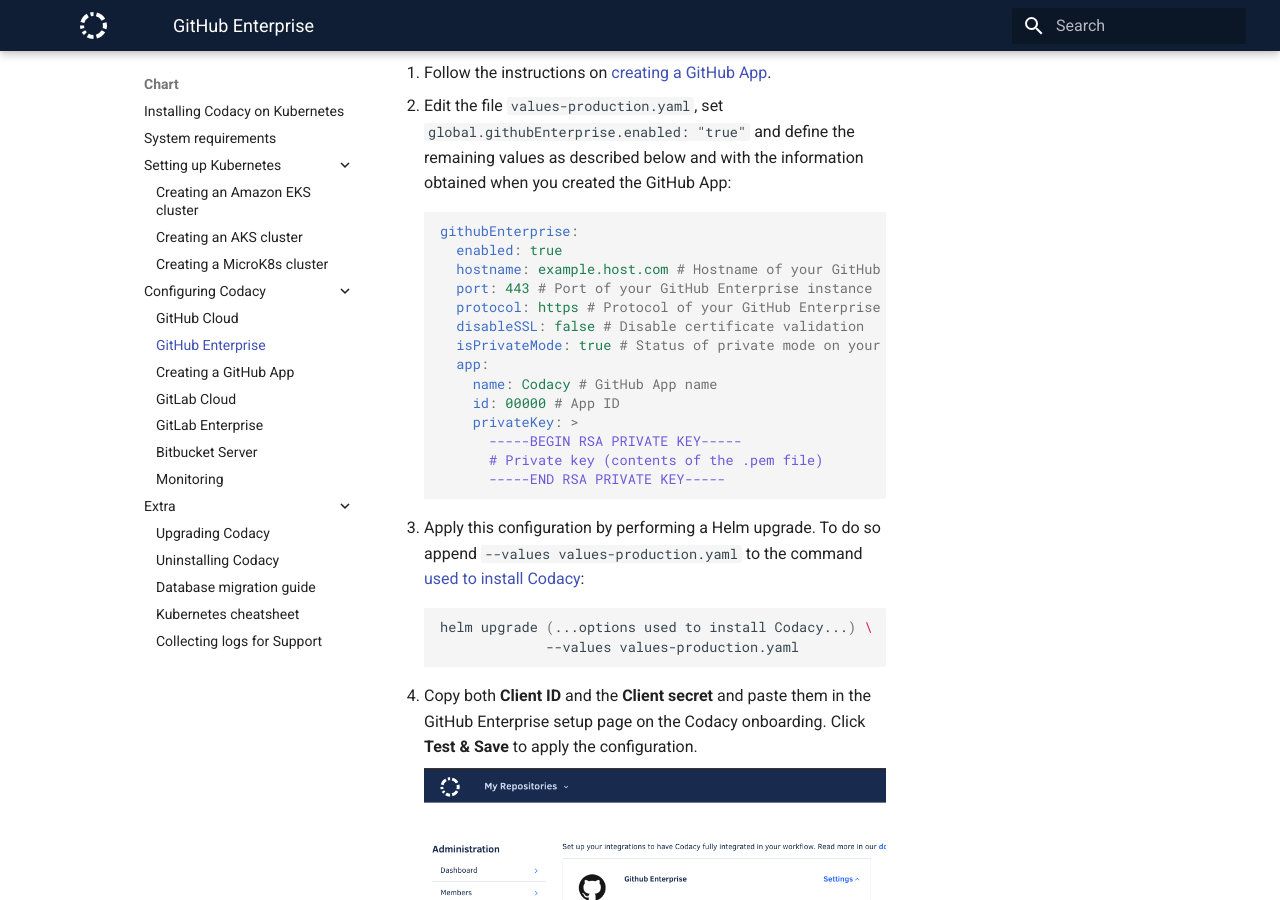
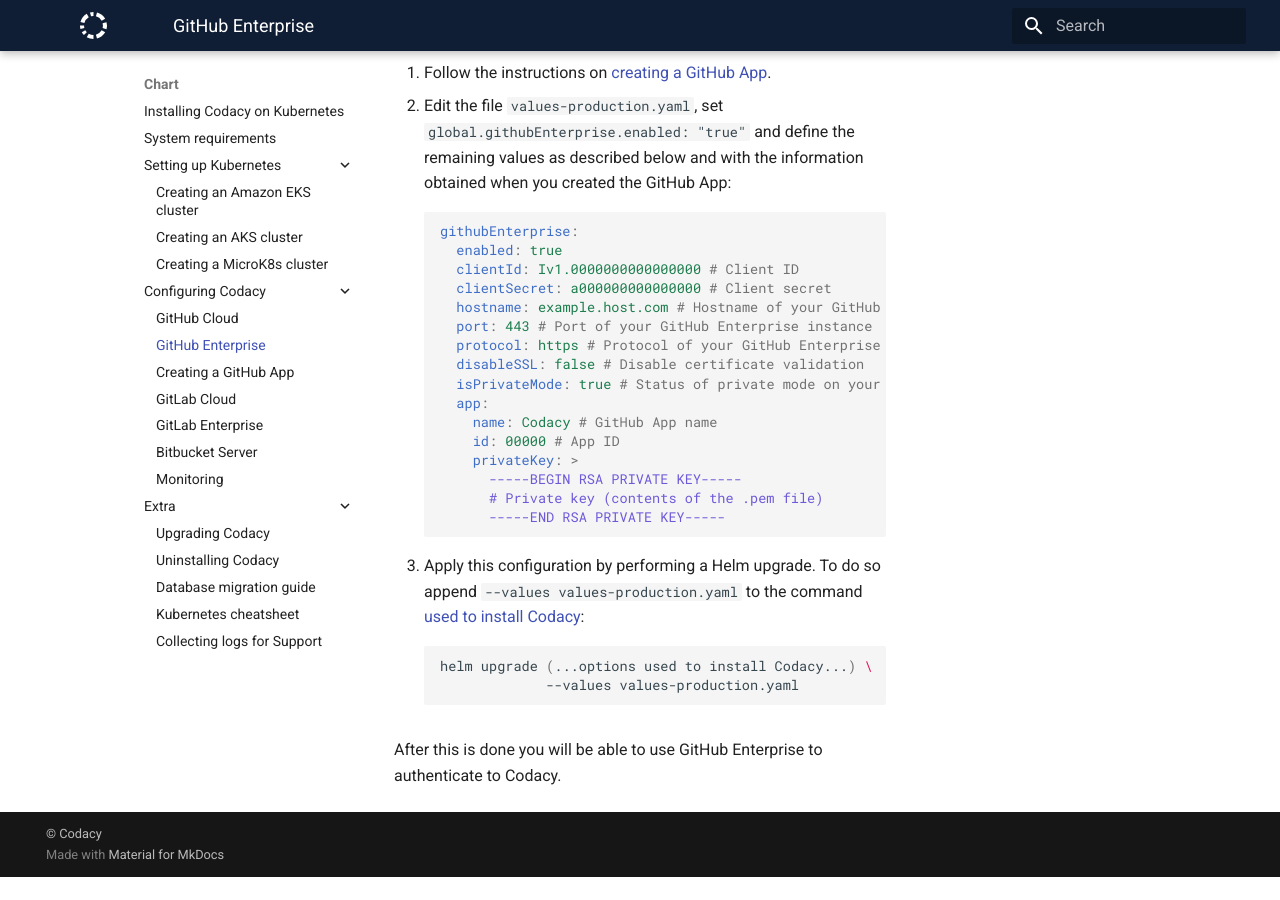
Before and after one commit to codacy/chart, an MkDocs documentation site: the page built from docs/configuration/git-providers/github-enterprise.md, in a window 1280 px wide and 900 px high, scrolled down 198 px. Built offline with MkDocs 1.6.1 and Material for MkDocs 9.7.7, drawn with Linux system fonts in a browser that asks for light colours; after the commit the page ends 1075 px from its top, so only the background shows below that.

Commit message:
docs: Update ghe configuration to use file

````diff
--- a/docs/configuration/git-providers/github-enterprise.md
+++ b/docs/configuration/git-providers/github-enterprise.md
@@ -9,6 +9,8 @@
     ```yaml
     githubEnterprise:
       enabled: true
+      clientId: Iv1.0000000000000000 # Client ID
+      clientSecret: a000000000000000 # Client secret
       hostname: example.host.com # Hostname of your GitHub Enterprise instance
       port: 443 # Port of your GitHub Enterprise instance
       protocol: https # Protocol of your GitHub Enterprise instance
@@ -30,8 +32,4 @@
                  --values values-production.yaml
     ```
 
-4.  Copy both **Client ID** and the **Client secret** and paste them in the GitHub Enterprise setup page on the Codacy onboarding. Click **Test & Save** to apply the configuration.
-
-    ![GitHub Enterprise configuration](images/github-ui-configuration.png)
-
 After this is done you will be able to use GitHub Enterprise to authenticate to Codacy.
````
Also changed, not shown: docs/configuration/git-providers/images/github-ui-configuration.png (deleted).
